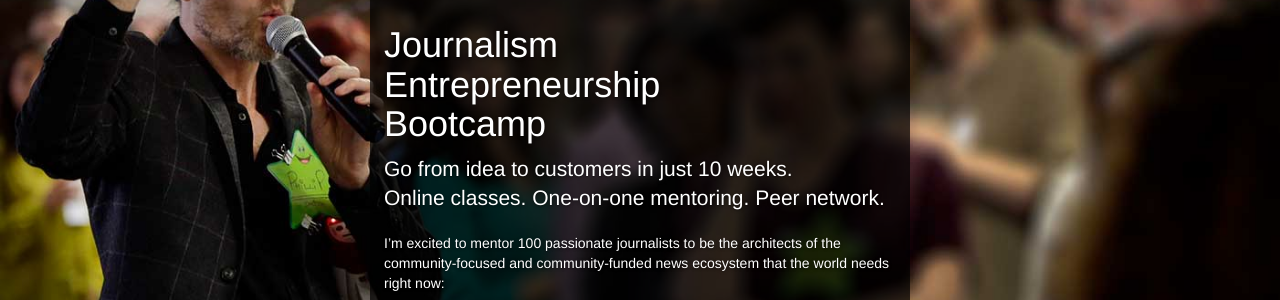
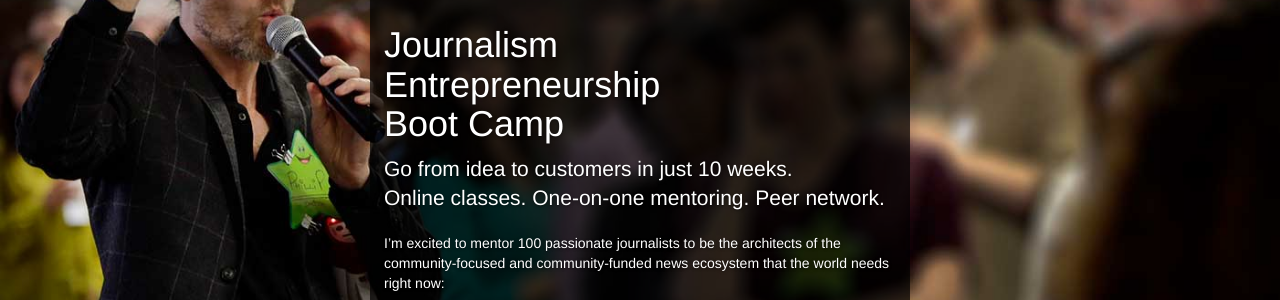
Before and after one commit to phillipadsmith/journalismentrepreneurship.com, a Jekyll site: the page built from index.md, in a window 1280 px wide. Shown: the part 203-503 px from the top of the page. Built offline with Jekyll 4.4.1, drawn with Linux system fonts in a browser that asks for light colours; a style sheet for code colours, icons or effects is not loaded.

Commit message:
s/Bootcamp/Boot Camp/

```diff
--- a/_layouts/home.html
+++ b/_layouts/home.html
@@ -5,7 +5,7 @@
         <meta http-equiv="X-UA-Compatible" content="IE=edge">
         <meta name="viewport" content="width=device-width, initial-scale=1">
         <!-- The above 3 meta tags *must* come first in the head; any other head content must come *after* these tags -->
-        <title>Journalism Entrepreneruship Bootcamp | {{ page.title }}</title>
+        <title>Journalism Entrepreneruship Boot Camp | {{ page.title }}</title>
         <!-- Google Tag Manager -->
         <script>(function(w,d,s,l,i){w[l]=w[l]||[];w[l].push({'gtm.start':
             new Date().getTime(),event:'gtm.js'});var f=d.getElementsByTagName(s)[0],
--- a/index.md
+++ b/index.md
@@ -1,7 +1,7 @@
 ---
 layout: home
 title: Go from idea to customers in just 12 weeks
-head: "Journalism <br/>Entrepreneurship <br />Bootcamp"
+head: "Journalism <br/>Entrepreneurship <br />Boot Camp"
 ---
                         <p class="lead">Go from idea to customers in just 10 weeks.
                             <br />Online classes. One-on-one mentoring. Peer network.</p>
```
Also changed, not shown: connect-berlin.md (+1 -1 lines), thankyou.md (+1 -1 lines).
